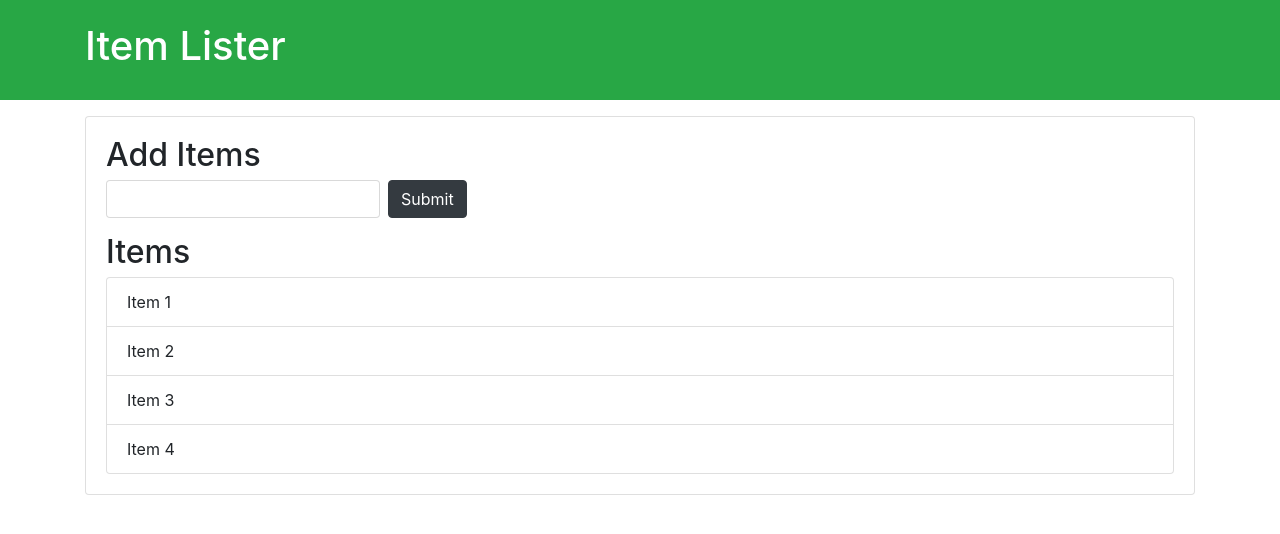
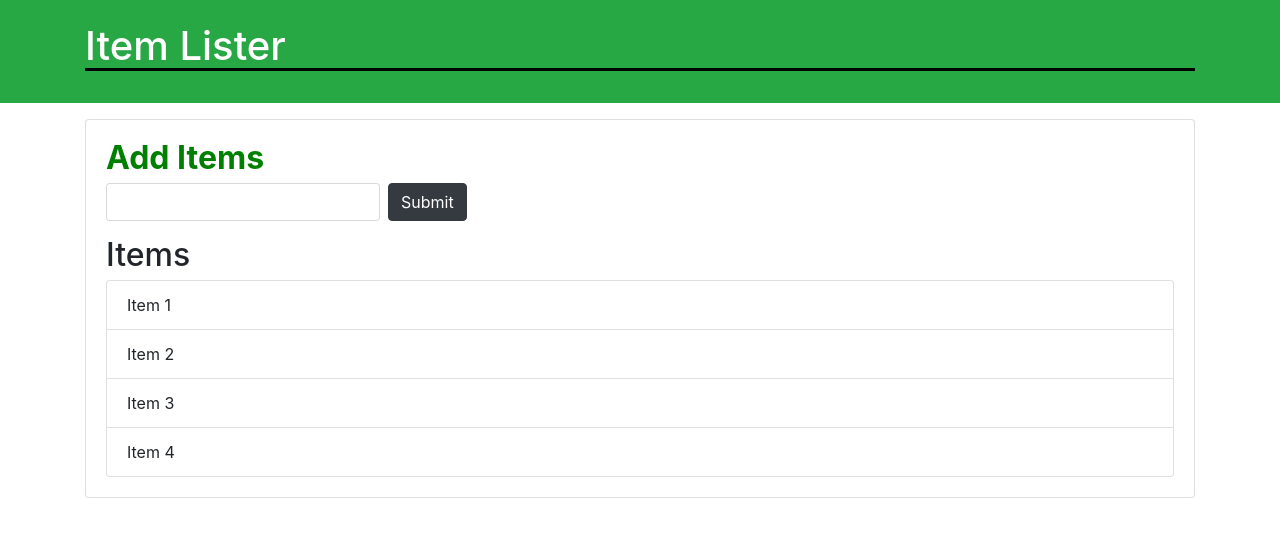
Before and after one commit to manupuranic/dom-basics, a plain HTML site: page index.html in a window 1280 px wide. Drawn offline with nearby package versions, Linux system fonts and the light colour scheme.

Commit message:
Assignment task done

```diff
--- a/index.html
+++ b/index.html
@@ -36,5 +36,6 @@
         </ul>
       </div>
     </div>
+    <script src="index.js"></script>
   </body>
 </html>
--- a/index.js
+++ b/index.js
@@ -0,0 +1,11 @@
+
+// 1.Get the border to the title
+let headerTitle = document.getElementById("header-title");
+// console.log(headerTitle);
+headerTitle.style.borderBottom = "solid 3px #000";
+
+
+// 2.Make the "Add items" bold and green
+let titles = document.getElementsByClassName("title");
+titles[0].style.fontWeight = "bold";
+titles[0].style.color = "green";
```
